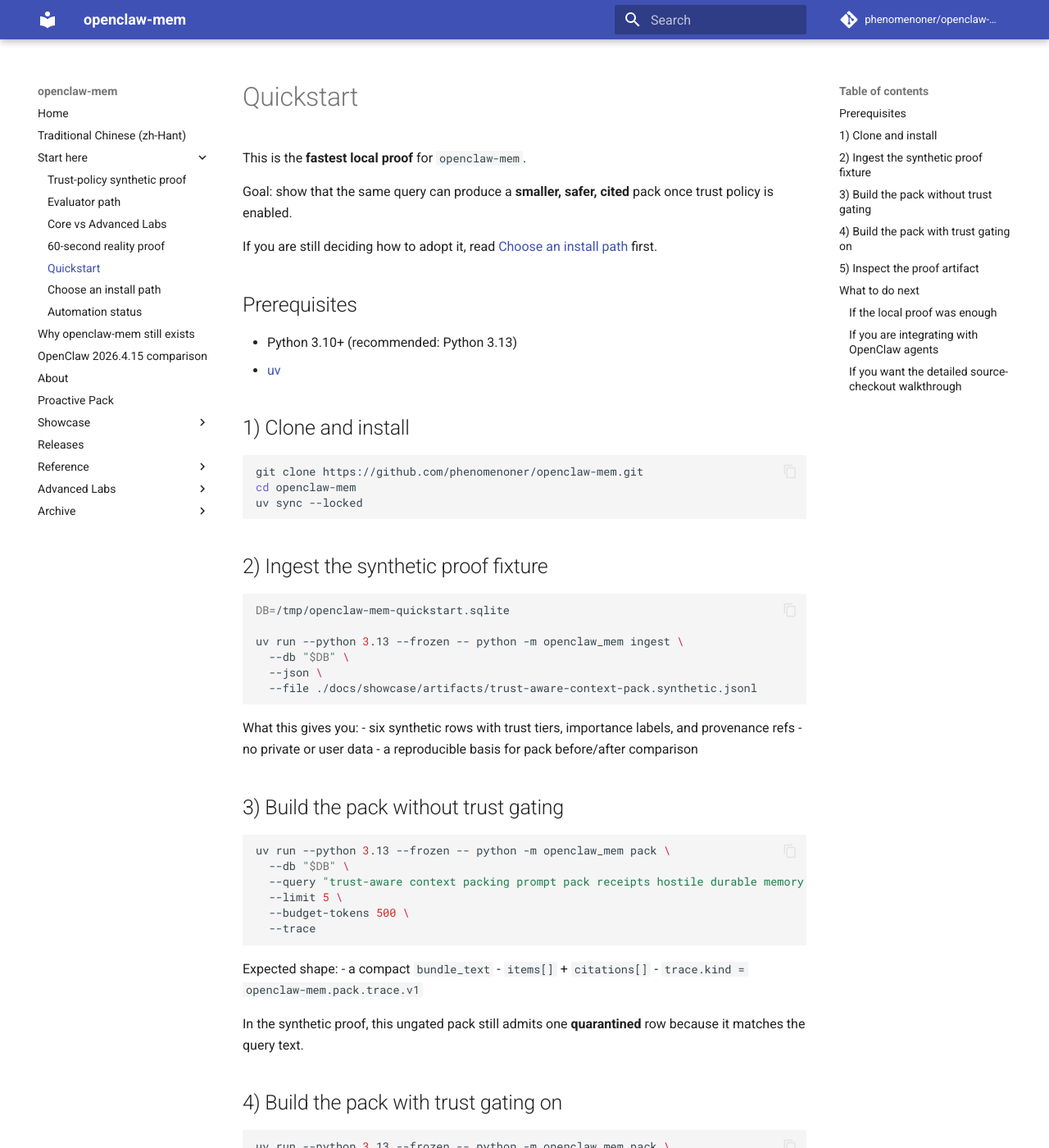
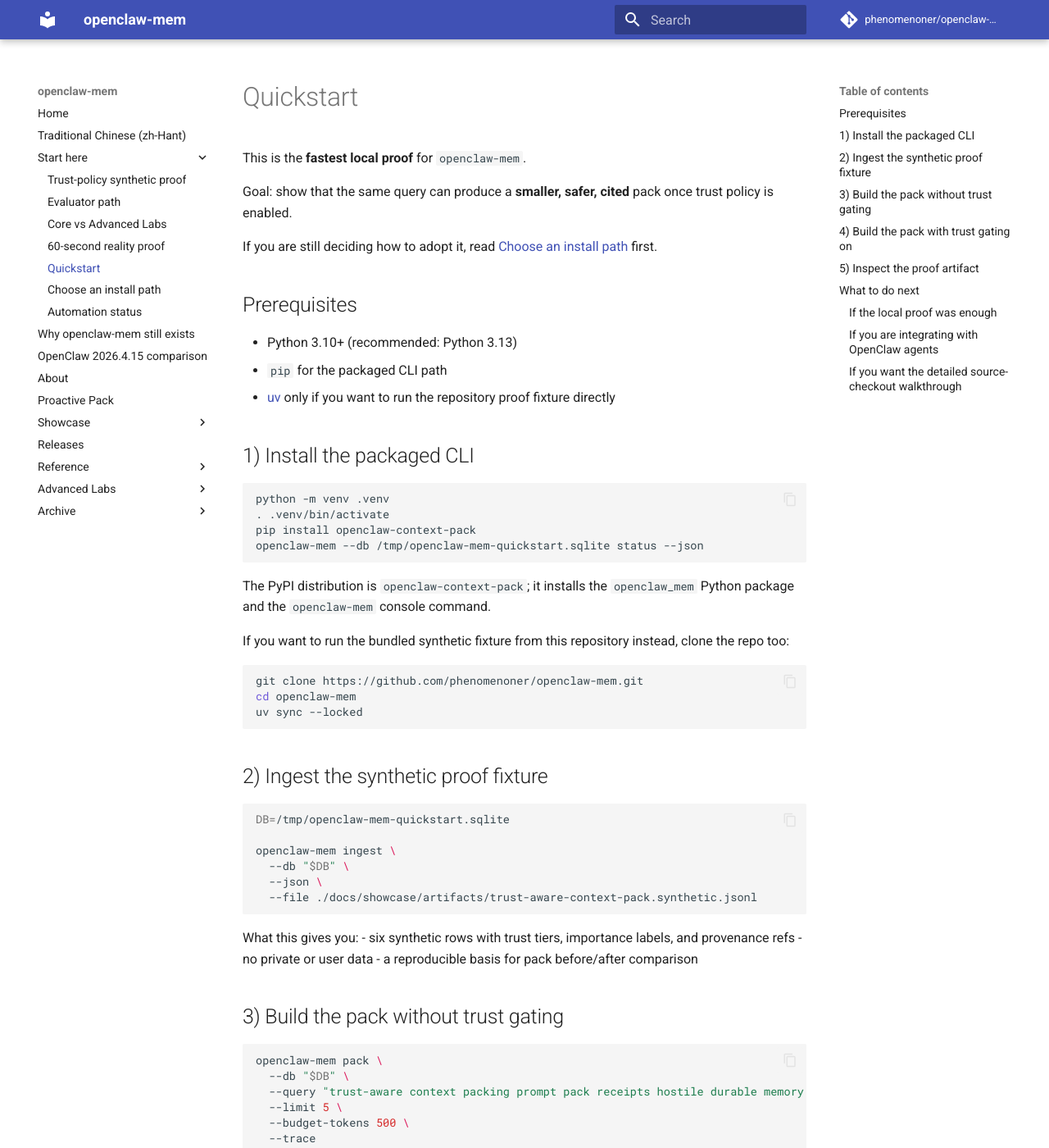
Before and after one commit to phenomenoner/openclaw-mem, an MkDocs documentation site: the page built from docs/quickstart.md, in a window 1280 px wide and 1400 px high. Shown: the whole window at 82% size. Built offline with MkDocs 1.6.1 and Material for MkDocs 9.7.7, drawn with Linux system fonts in a browser that asks for light colours; comment, search, counter and statistics services are not loaded; some of the changed text lies outside the part shown.

Commit message:
document pypi install flow

````diff
--- a/docs/quickstart.md
+++ b/docs/quickstart.md
@@ -9,9 +9,21 @@
 ## Prerequisites
 
 - Python 3.10+ (recommended: Python 3.13)
-- [uv](https://github.com/astral-sh/uv)
+- `pip` for the packaged CLI path
+- [uv](https://github.com/astral-sh/uv) only if you want to run the repository proof fixture directly
 
-## 1) Clone and install
+## 1) Install the packaged CLI
+
+```bash
+python -m venv .venv
+. .venv/bin/activate
+pip install openclaw-context-pack
+openclaw-mem --db /tmp/openclaw-mem-quickstart.sqlite status --json
+```
+
+The PyPI distribution is `openclaw-context-pack`; it installs the `openclaw_mem` Python package and the `openclaw-mem` console command.
+
+If you want to run the bundled synthetic fixture from this repository instead, clone the repo too:
 
 ```bash
 git clone https://github.com/phenomenoner/openclaw-mem.git
@@ -24,7 +36,7 @@
 ```bash
 DB=/tmp/openclaw-mem-quickstart.sqlite
 
-uv run --python 3.13 --frozen -- python -m openclaw_mem ingest \
+openclaw-mem ingest \
   --db "$DB" \
   --json \
   --file ./docs/showcase/artifacts/trust-aware-context-pack.synthetic.jsonl
@@ -38,7 +50,7 @@
 ## 3) Build the pack without trust gating
 
 ```bash
-uv run --python 3.13 --frozen -- python -m openclaw_mem pack \
+openclaw-mem pack \
   --db "$DB" \
   --query "trust-aware context packing prompt pack receipts hostile durable memory provenance" \
   --limit 5 \
@@ -56,7 +68,7 @@
 ## 4) Build the pack with trust gating on
 
 ```bash
-uv run --python 3.13 --frozen -- python -m openclaw_mem pack \
+openclaw-mem pack \
   --db "$DB" \
   --query "trust-aware context packing prompt pack receipts hostile durable memory provenance" \
   --limit 5 \
````
Also changed, not shown: README.md (+11 -0 lines), docs/index.md (+1 -0 lines), docs/install-modes.md (+10 -3 lines).
